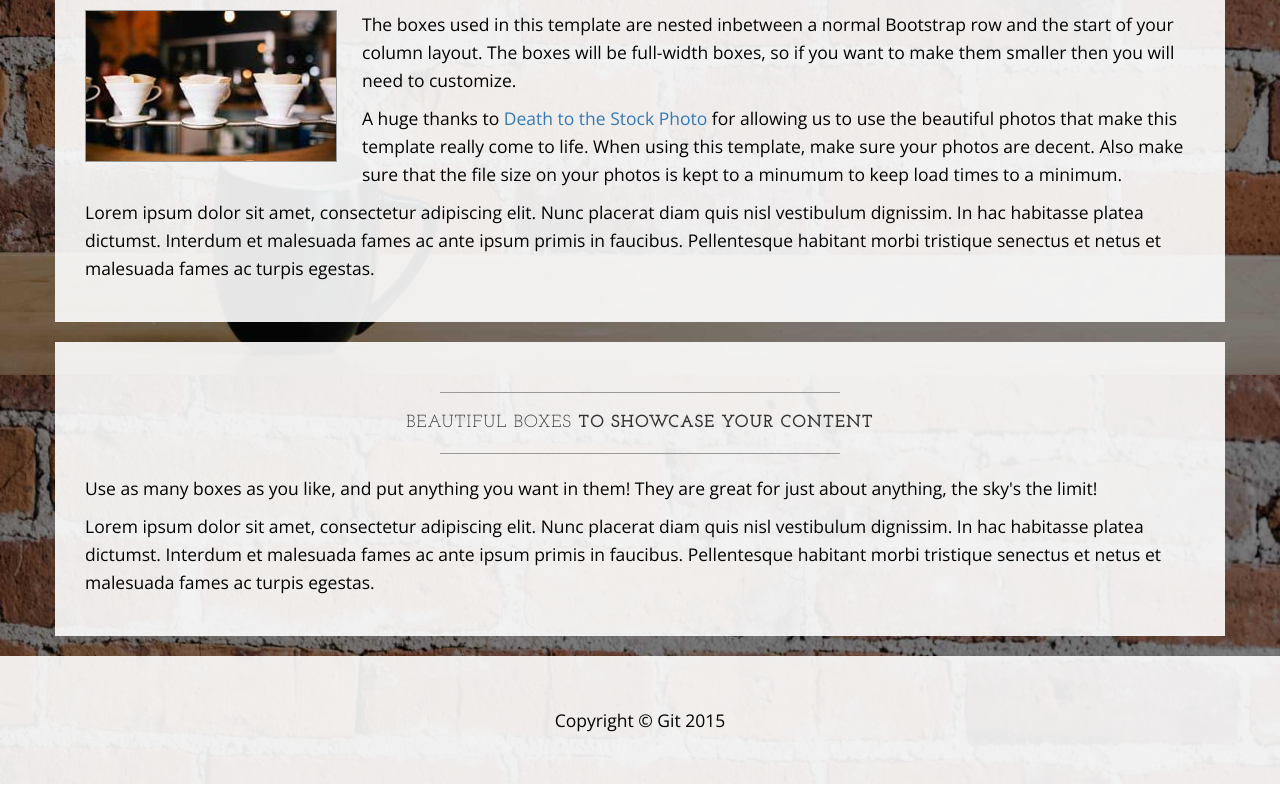
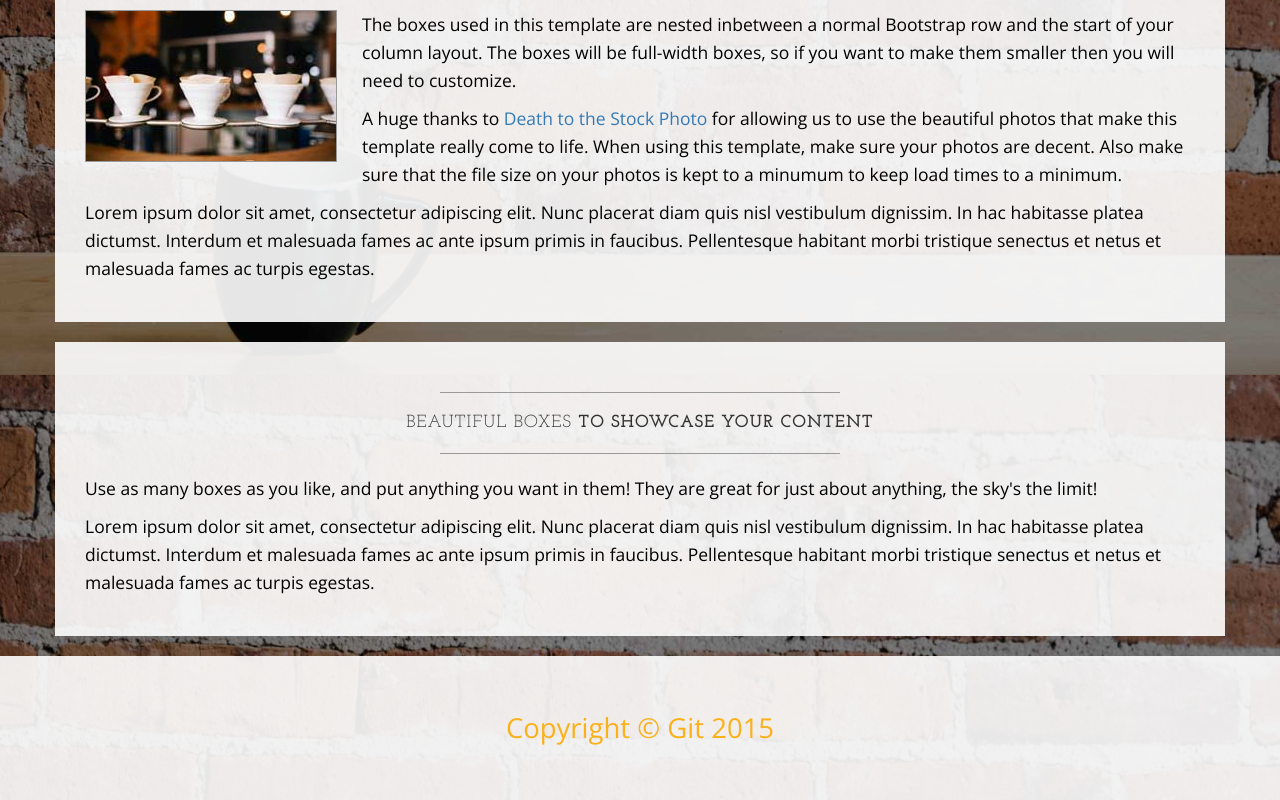
Before and after one commit to mountwe/learnable-git-course, a plain HTML site: page index.html in a window 1280 px wide. Shown: the part 1225-2025 px from the top of the page. Drawn offline with nearby package versions, Linux system fonts and the light colour scheme.

Commit message:
Changed footer text color and font size

```diff
--- a/css/business-casual.css
+++ b/css/business-casual.css
@@ -195,3 +195,7 @@ footer p {
 
    color: #FAB11C;
 }
+
+#footertext {
+    font-size:22px;
+}
--- a/index.html
+++ b/index.html
@@ -156,8 +156,8 @@
     <footer>
         <div class="container">
             <div class="row">
-                <div class="col-lg-12 text-center">
-                    <p>Copyright &copy; Git 2015</p>
+                <div class="col-lg-12 text-center" id="footertext">
+                    <p style="color:#fab11c">Copyright &copy; Git 2015</p>
                 </div>
             </div>
         </div>
```
